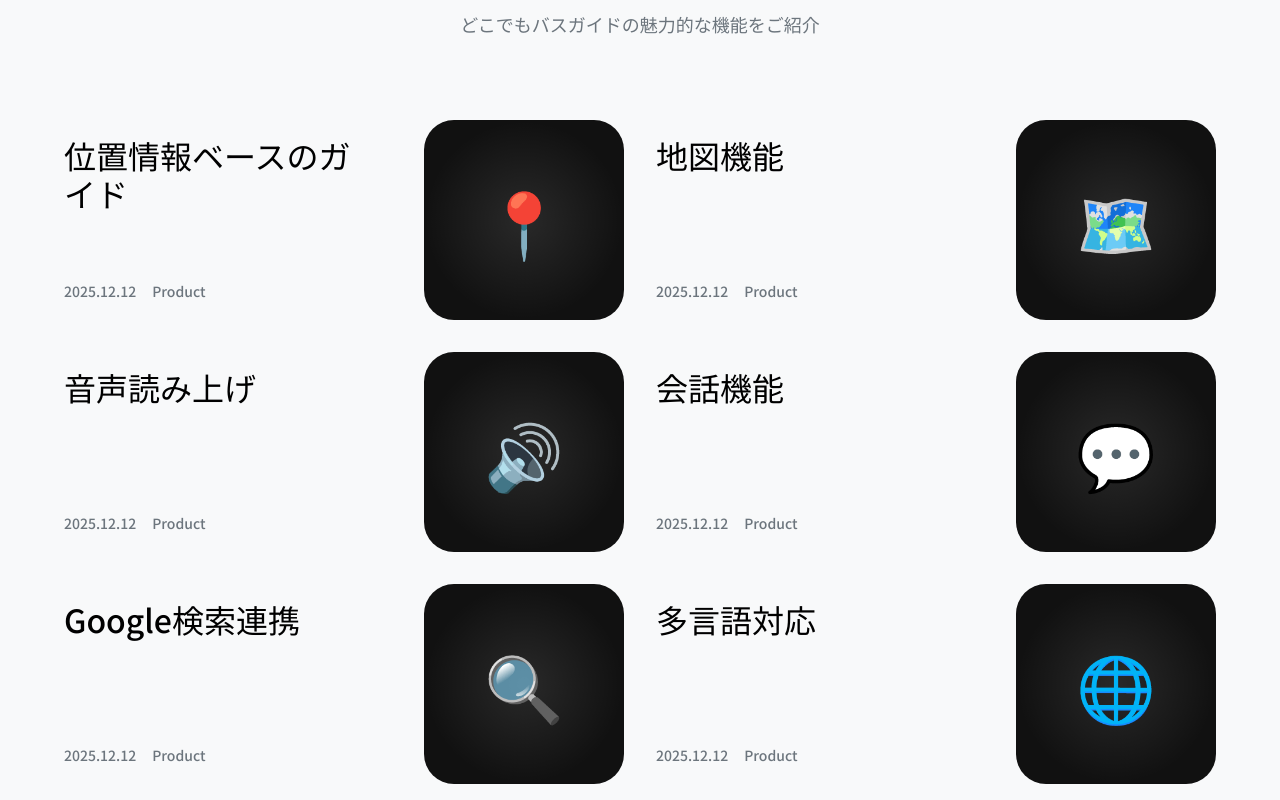
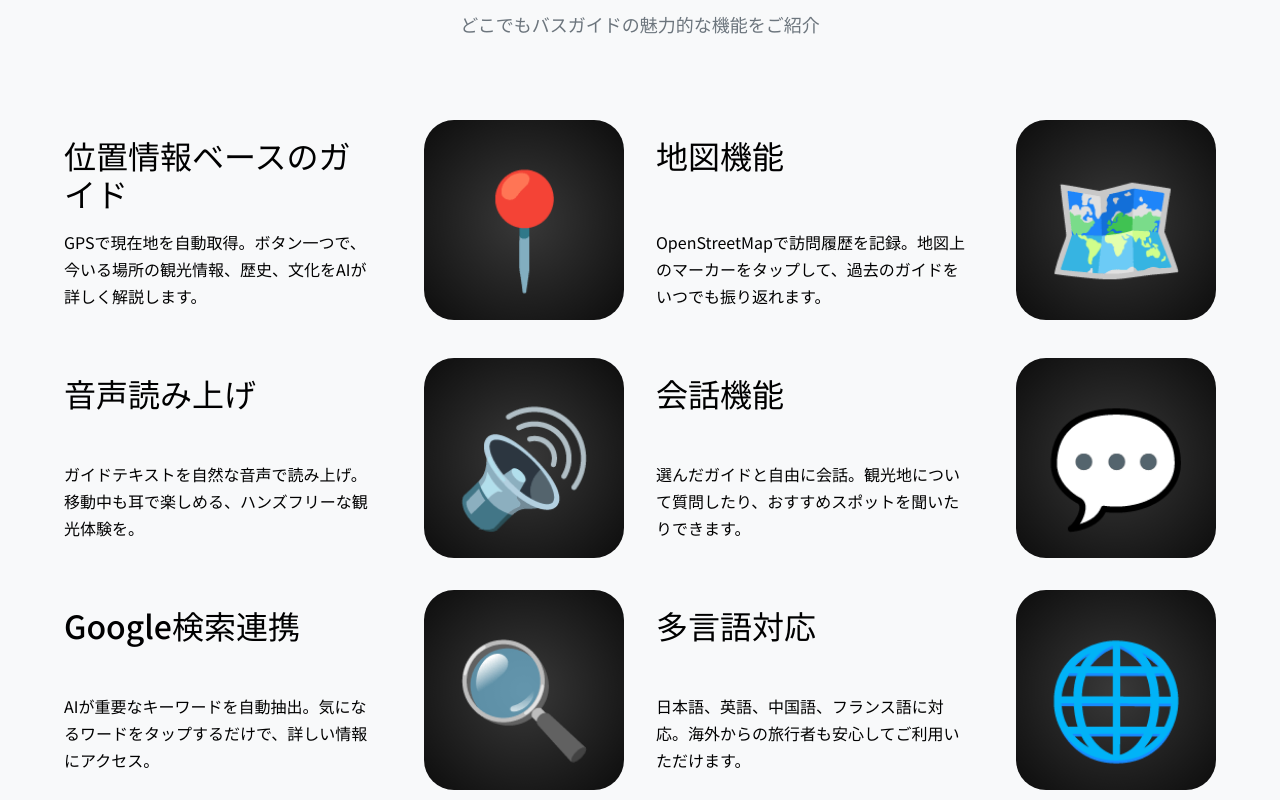
Before and after one commit to teppeiy1102/website, a plain HTML site: page index.html in a window 1280 px wide. Shown: the part 1080-1880 px from the top of the page. Drawn offline with Linux system fonts and the light colour scheme.

Commit message:
designfix

```diff
--- a/index.html
+++ b/index.html
@@ -92,11 +92,7 @@
                 <div class="feature-card">
                     <div class="feature-content">
                         <h3>位置情報ベースのガイド</h3>
-                        <div class="feature-meta">
-                            <span class="feature-date">2025.12.12</span>
-                            <span class="feature-category">Product</span>
-
-                        </div>
+                        <p>GPSで現在地を自動取得。ボタン一つで、今いる場所の観光情報、歴史、文化をAIが詳しく解説します。</p>
                     </div>
                     <div class="feature-visual">
                         <span class="feature-emoji">📍</span>
@@ -106,11 +102,7 @@
                 <div class="feature-card">
                     <div class="feature-content">
                         <h3>地図機能</h3>
-                        <div class="feature-meta">
-                            <span class="feature-date">2025.12.12</span>
-                            <span class="feature-category">Product</span>
-
-                        </div>
+                        <p>OpenStreetMapで訪問履歴を記録。地図上のマーカーをタップして、過去のガイドをいつでも振り返れます。</p>
                     </div>
                     <div class="feature-visual">
                         <span class="feature-emoji">🗺️</span>
@@ -120,11 +112,7 @@
                 <div class="feature-card">
                     <div class="feature-content">
                         <h3>音声読み上げ</h3>
-                        <div class="feature-meta">
-                            <span class="feature-date">2025.12.12</span>
-                            <span class="feature-category">Product</span>
-
-                        </div>
+                        <p>ガイドテキストを自然な音声で読み上げ。移動中も耳で楽しめる、ハンズフリーな観光体験を。</p>
                     </div>
                     <div class="feature-visual">
                         <span class="feature-emoji">🔊</span>
@@ -134,11 +122,7 @@
                 <div class="feature-card">
                     <div class="feature-content">
                         <h3>会話機能</h3>
-                        <div class="feature-meta">
-                            <span class="feature-date">2025.12.12</span>
-                            <span class="feature-category">Product</span>
-
-                        </div>
+                        <p>選んだガイドと自由に会話。観光地について質問したり、おすすめスポットを聞いたりできます。</p>
                     </div>
                     <div class="feature-visual">
                         <span class="feature-emoji">💬</span>
@@ -148,11 +132,8 @@
                 <div class="feature-card">
                     <div class="feature-content">
                         <h3>Google検索連携</h3>
-                        <div class="feature-meta">
-                            <span class="feature-date">2025.12.12</span>
-                            <span class="feature-category">Product</span>
+                        <p>AIが重要なキーワードを自動抽出。気になるワードをタップするだけで、詳しい情報にアクセス。</p>
 
-                        </div>
                     </div>
                     <div class="feature-visual">
                         <span class="feature-emoji">🔍</span>
@@ -162,11 +143,7 @@
                 <div class="feature-card">
                     <div class="feature-content">
                         <h3>多言語対応</h3>
-                        <div class="feature-meta">
-                            <span class="feature-date">2025.12.12</span>
-                            <span class="feature-category">Product</span>
-
-                        </div>
+                        <p>日本語、英語、中国語、フランス語に対応。海外からの旅行者も安心してご利用いただけます。</p>
                     </div>
                     <div class="feature-visual">
                         <span class="feature-emoji">🌐</span>
--- a/styles.css
+++ b/styles.css
@@ -149,7 +149,7 @@ ul {
 
 .nav-links a {
     font-weight: 500;
-    color: var(--color-text);
+    color: var(--color-border);
     transition: var(--transition-fast);
     position: relative;
 }
@@ -540,7 +540,7 @@ section {
 }
 
 .feature-emoji {
-    font-size: 4rem;
+    font-size: 7rem;
     z-index: 2;
 }
 
@@ -549,7 +549,7 @@ section {
     content: '';
     position: absolute;
     inset: 0;
-    background: radial-gradient(circle at center, rgba(255, 255, 255, 0.1), transparent 70%);
+    background: radial-gradient(circle at center, rgba(255, 255, 255, 0.167), transparent 90%);
 }
 
 @media (max-width: 768px) {
```
